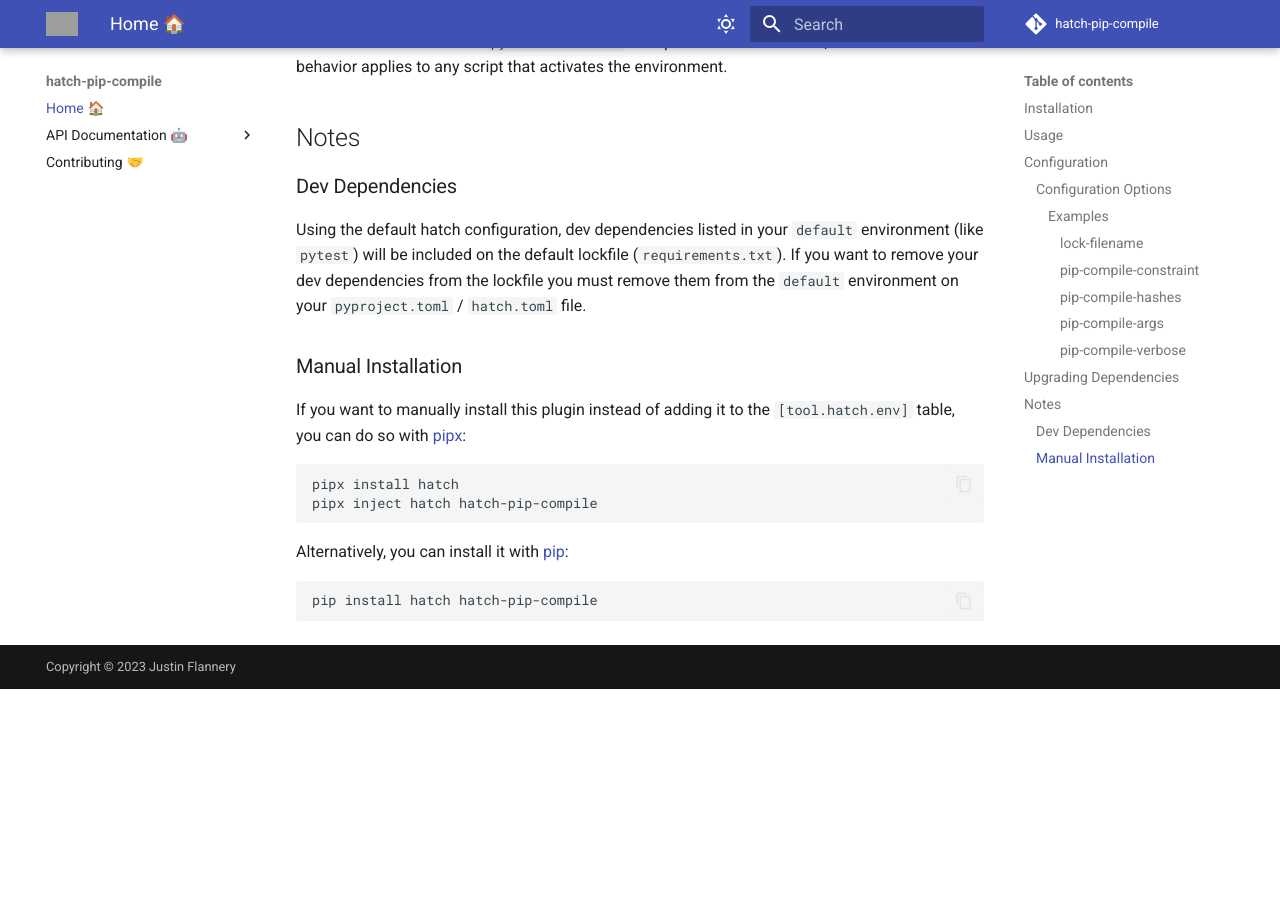
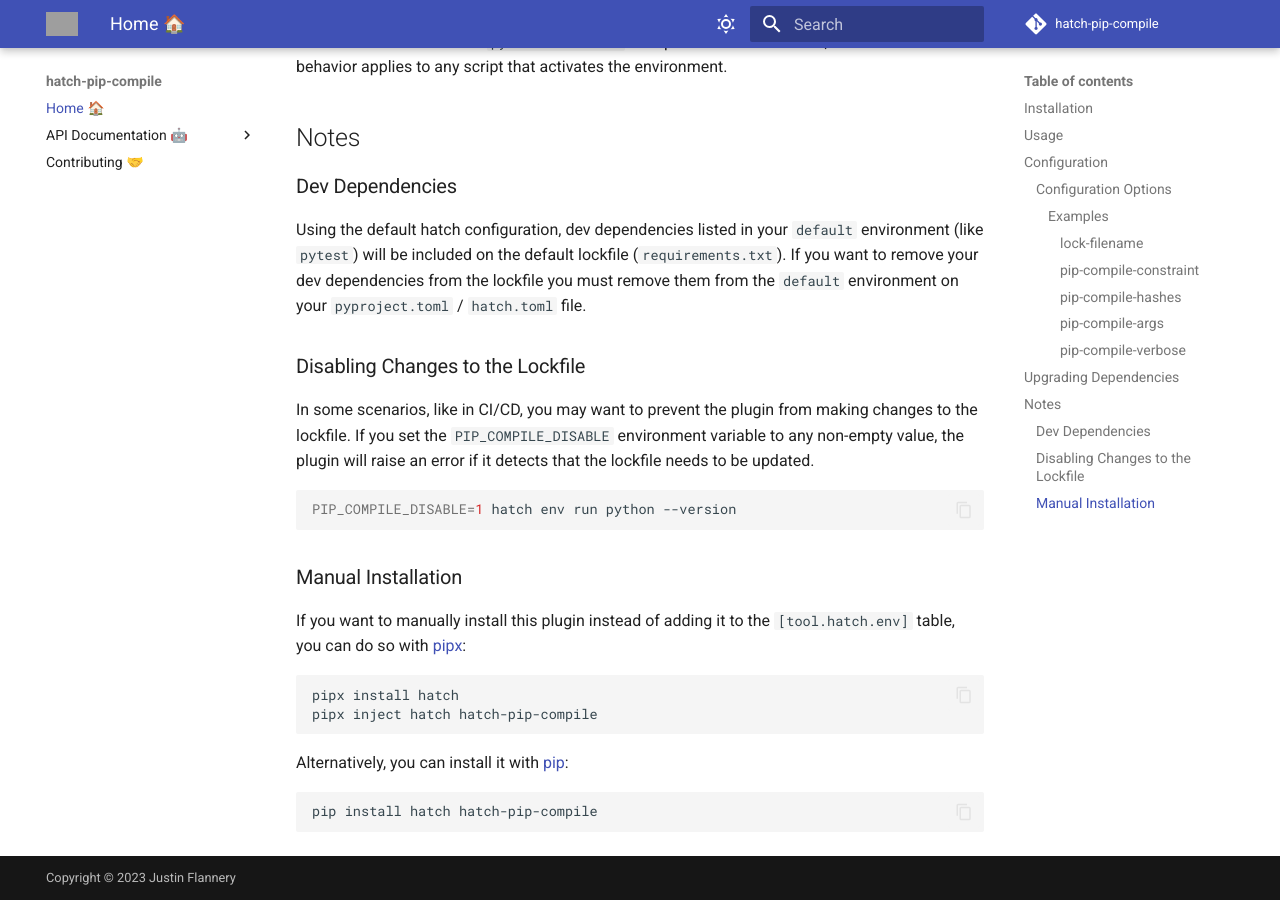
Before and after one commit to juftin/hatch-pip-compile, an MkDocs documentation site: the page built from docs/index.md, in a window 1280 px wide and 900 px high, scrolled down 6315 px. Built offline with MkDocs 1.6.1 and Material for MkDocs 9.7.7, drawn with Linux system fonts in a browser that asks for light colours; comment, search, counter and statistics services are not loaded; before the commit the page ends 7004 px from its top, so only the background shows below that; grey boxes are pictures that could not be loaded.

Commit message:
✨ PIP_COMPILE_DISABLE
#26

````diff
--- a/docs/index.md
+++ b/docs/index.md
@@ -311,6 +311,17 @@
 from the lockfile you must remove them from the `default` environment
 on your `pyproject.toml` / `hatch.toml` file.
 
+### Disabling Changes to the Lockfile
+
+In some scenarios, like in CI/CD, you may want to prevent the plugin from
+making changes to the lockfile. If you set the `PIP_COMPILE_DISABLE`
+environment variable to any non-empty value, the plugin will raise an error
+if it detects that the lockfile needs to be updated.
+
+```shell
+PIP_COMPILE_DISABLE=1 hatch env run python --version
+```
+
 ### Manual Installation
 
 If you want to manually install this plugin instead of adding it to the
````
Also changed, not shown: README.md (+11 -0 lines), 1 other file.
